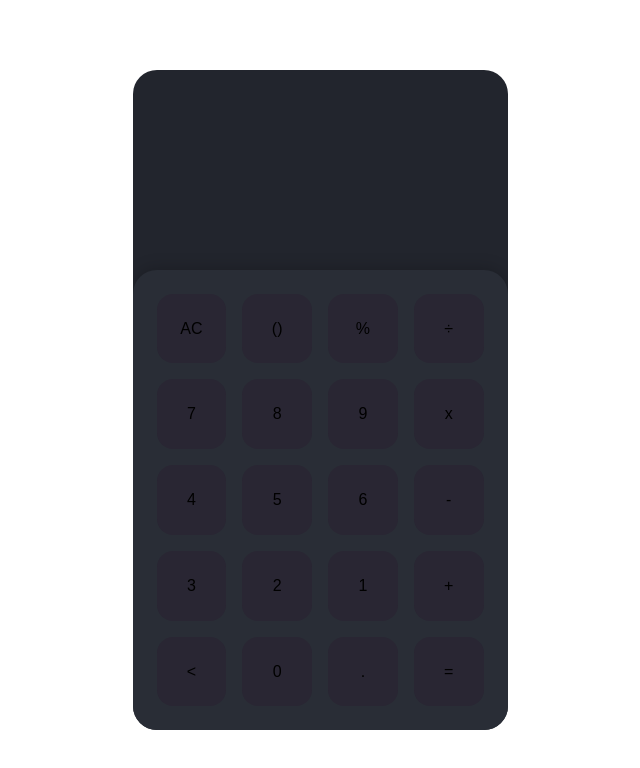
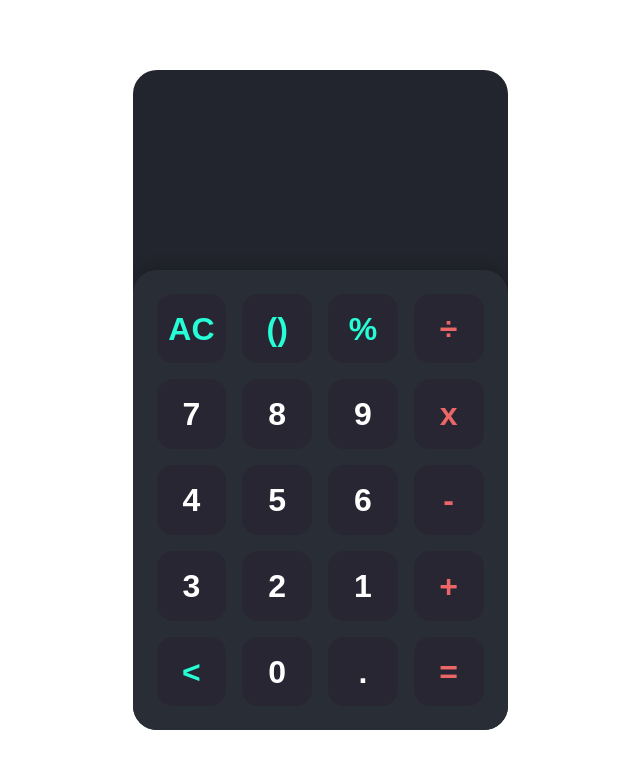
Before and after one commit to fkiarie/calculator-two, a plain HTML site: page index.html in a window 1280 px wide. Shown: the whole page, without its empty margins (320-960 px from the left). Drawn offline with Linux system fonts and the light colour scheme.

Commit message:
add styling to operator keys

```diff
--- a/index.html
+++ b/index.html
@@ -60,7 +60,7 @@
                 <div data-key="1" class="key">
                     <span>1</span>
                 </div>
-                <div data-key="+" class="key">
+                <div data-key="+" class="key operator">
                     <span>+</span>
                 </div>
                 <div data-key="backspace" class="key action">
@@ -72,7 +72,7 @@
                 <div data-key="." class="key">
                     <span>.</span>
                 </div>
-                <div data-key="=" class="key">
+                <div data-key="=" class="key operator">
                     <span>=</span>
                 </div>
 
--- a/main.css
+++ b/main.css
@@ -73,7 +73,16 @@
     top: 50%;
     left: 50%;
     transform: translate(-50%, -50%);
+    font-size: 2rem;
+    font-weight: 700;
+    color: #fff;
 }
 .keys .key:hover{
     box-shadow: inset 0px 0px 8px rgba(0, 0, 0,0.2);
 }
+.keys .key.operator span{
+    color: #eb6666;
+}
+.keys .key.action span{
+    color: #26fed7;
+}
```
